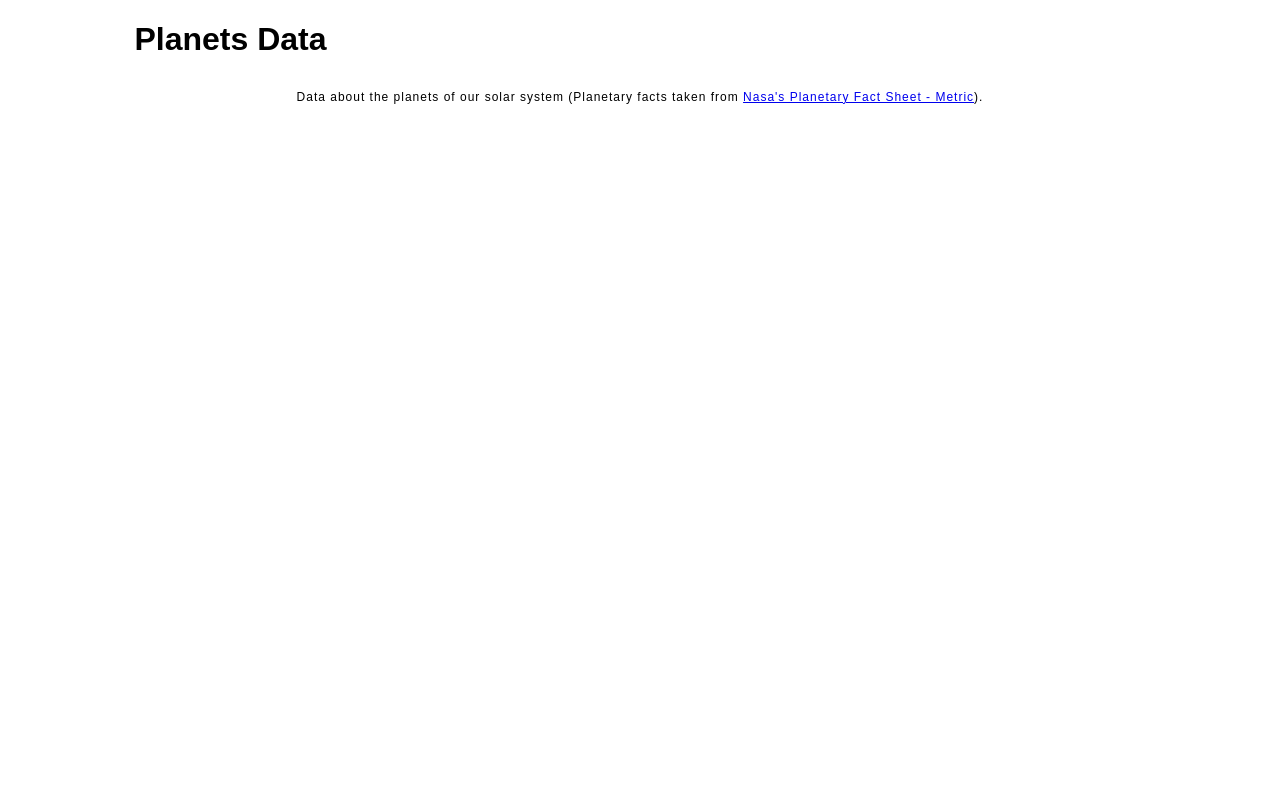
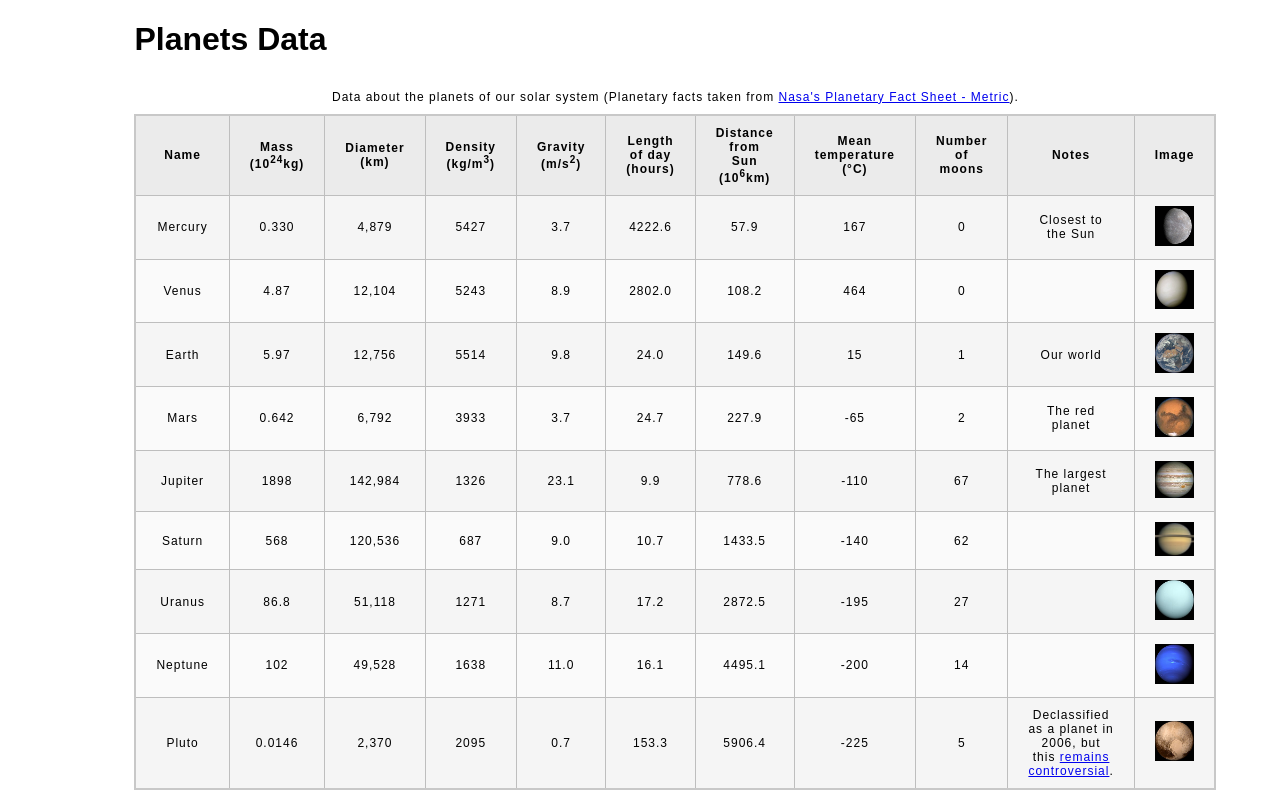
Before and after one commit to TheError403/nolldy.github.io, a plain HTML site: page planets-table/index.html in a window 1280 px wide. Drawn offline with Linux system fonts and the light colour scheme.

Commit message:
Initial Table

```diff
--- a/planets-table/index.html
+++ b/planets-table/index.html
@@ -21,33 +21,145 @@
                 </caption>
                 <!-- The second child of the table element should be the colgroup element, which also contains several col elements, and helps define the purpose of the table colums. -->
                 <colgroup>
-                    <col title="name">
-                    <col title="Mass (10<sup>24</sup>kg)">
-                    <col title="Diameter (km)">
-                    <col title="Density (kg/m<sup>3</sup>)">
-                    <col title="Gravity (m/s<sup>2</sup>)">
-                    <col title="Length of day (hours)">
-                    <col title="Distance from Sun (10<sup>6</sup>km)">
-                    <col title="Mean temperature (°C)">
-                    <col title="Number of moons">
-                    <col title="Notes">
-                    <col title="Image">
                 </colgroup>
                 <!-- The table head element should be the third child of the table element; it will wrap the code and content to define a row of column headers. -->
                 <thead>
-                    <tr></tr>
+                    <th>Name</th>
+                    <th>Mass (10<sup>24</sup>kg)</th>
+                    <th>Diameter (km)</th>
+                    <th>Density (kg/m<sup>3</sup>)</th>
+                    <th>Gravity (m/s<sup>2</sup>)</th>
+                    <th>Length of day (hours)</th>
+                    <th>Distance from Sun (10<sup>6</sup>km)</th>
+                    <th>Mean temperature (°C)</th>
+                    <th>Number of moons</th>
+                    <th>Notes</th>
+                    <th>Image</th>
                 </thead>
                 <!-- The fourth child of the table element should be the table body element, which will contain the code and content to display rows of data. -->
                 <tbody>
-                    <tr></tr>
-                    <tr></tr>
-                    <tr></tr>
-                    <tr></tr>
-                    <tr></tr>
-                    <tr></tr>
-                    <tr></tr>
-                    <tr></tr>
-                    <tr></tr>
+                    <!--Terrestial Planets-->
+                        <tr>
+                            <td>Mercury</td>
+                            <td>0.330</td>
+                            <td>4,879</td>
+                            <td>5427</td>
+                            <td>3.7</td>
+                            <td>4222.6</td>
+                            <td>57.9</td>
+                            <td>167</td>
+                            <td>0</td>
+                            <td>Closest to the Sun</td>
+                            <td><img src="images/mercury.jpg" alt=""></td>
+                        </tr>
+                        <tr>
+                            <td>Venus</td>
+                            <td>4.87</td>
+                            <td>12,104</td>
+                            <td>5243</td>
+                            <td>8.9</td>
+                            <td>2802.0</td>
+                            <td>108.2</td>
+                            <td>464</td>
+                            <td>0</td>
+                            <td></td>
+                            <td><img src="images/venus.jpg" alt=""></td>
+                        </tr>
+                        <tr>
+                            <td>Earth</td>
+                            <td>5.97</td>
+                            <td>12,756</td>
+                            <td>5514</td>
+                            <td>9.8</td>
+                            <td>24.0</td>
+                            <td>149.6</td>
+                            <td>15</td>
+                            <td>1</td>
+                            <td>Our world</td>
+                            <td><img src="images/earth.png" alt=""></td>
+                        </tr>
+                        <tr>
+                            <td>Mars</td>
+                            <td>0.642</td>
+                            <td>6,792</td>
+                            <td>3933</td>
+                            <td>3.7</td>
+                            <td>24.7</td>
+                            <td>227.9</td>
+                            <td>-65</td>
+                            <td>2</td>
+                            <td>The red planet</td>
+                            <td><img src="images/mars.jpg" alt=""></td>
+                        </tr>
+                    <!--Jovian Planets-->
+                        <!--Gas Giants-->
+                            <tr>
+                                <td>Jupiter</td>
+                                <td>1898</td>
+                                <td>142,984</td>
+                                <td>1326</td>
+                                <td>23.1</td>
+                                <td>9.9</td>
+                                <td>778.6</td>
+                                <td>-110</td>
+                                <td>67</td>
+                                <td>The largest planet</td>
+                                <td><img src="images/jupiter.jpg" alt=""></td>
+                            </tr>
+                            <tr>
+                                <td>Saturn</td>
+                                <td>568</td>
+                                <td>120,536</td>
+                                <td>687</td>
+                                <td>9.0</td>
+                                <td>10.7</td>
+                                <td>1433.5</td>
+                                <td>-140</td>
+                                <td>62</td>
+                                <td></td>
+                                <td><img src="images/saturn.jpg" alt=""></td>
+                            </tr>
+                        <!--Ice Giants-->
+                            <tr>
+                                <td>Uranus</td>
+                                <td>86.8</td>
+                                <td>51,118</td>
+                                <td>1271</td>
+                                <td>8.7</td>
+                                <td>17.2</td>
+                                <td>2872.5</td>
+                                <td>-195</td>
+                                <td>27</td>
+                                <td></td>
+                                <td><img src="images/uranus.jpg" alt=""></td>
+                            </tr>
+                            <tr>
+                                <td>Neptune</td>
+                                <td>102</td>
+                                <td>49,528</td>
+                                <td>1638</td>
+                                <td>11.0</td>
+                                <td>16.1</td>
+                                <td>4495.1</td>
+                                <td>-200</td>
+                                <td>14</td>
+                                <td></td>
+                                <td><img src="images/neptune.jpg" alt=""></td>
+                            </tr>
+                    <!--Dwarf Planets-->
+                        <tr>
+                            <td>Pluto</td>
+                            <td>0.0146</td>
+                            <td>2,370</td>
+                            <td>2095</td>
+                            <td>0.7</td>
+                            <td>153.3</td>
+                            <td>5906.4</td>
+                            <td>-225</td>
+                            <td>5</td>
+                            <td>Declassified as a planet in 2006, but this <a href="http://www.usatoday.com/story/tech/2014/10/02/pluto-planet-solar-system/16578959/">remains controversial</a>.</td>
+                            <td><img src="images/pluto.jpg" alt=""></td>
+                        </tr>
                 </tbody>
                 <!-- Please note that you do NOT need to add a table footer for this assignment. -->
             </table>
```
